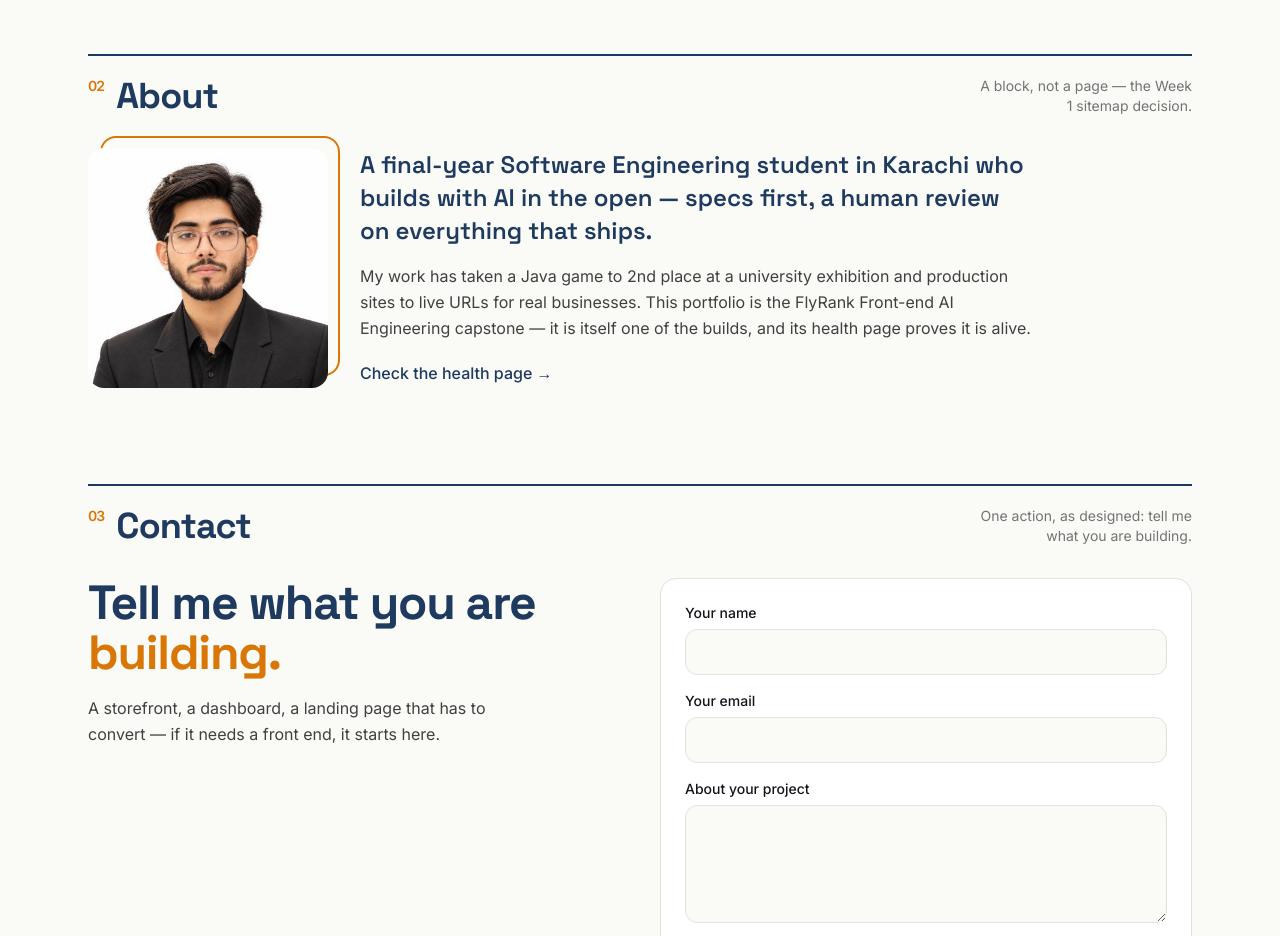
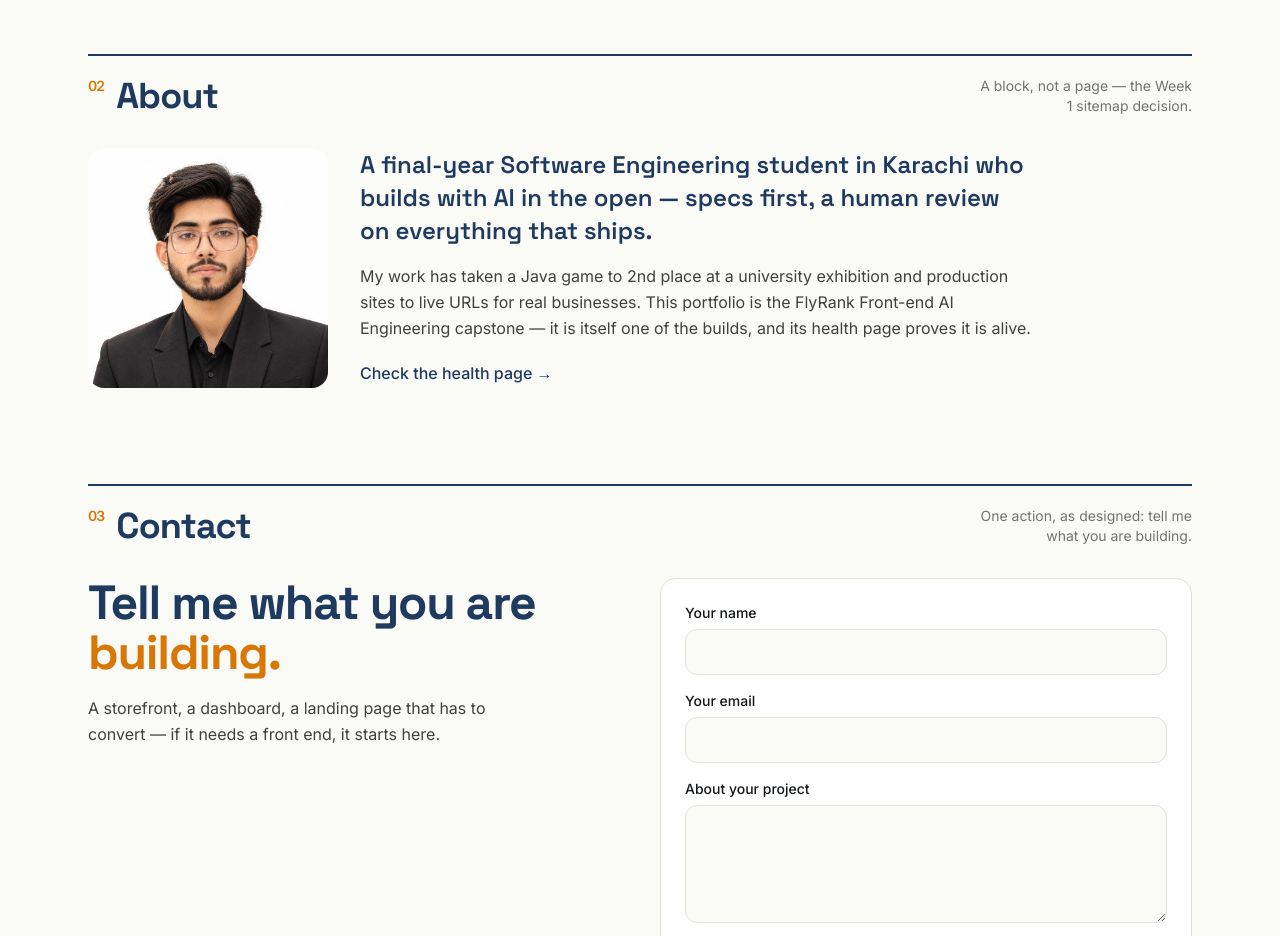
Before and after one commit to axediqbal/flyrank-frontend, a Next.js app: page / in a window 1280 px wide. Shown: the part 1220-2156 px from the top of the page. Built offline with nearby package versions, Linux system fonts and the light colour scheme; no server answers.

Commit message:
fix: remove amber offset frame behind About portrait (Ahmed's call)

```diff
--- a/src/app/page.tsx
+++ b/src/app/page.tsx
@@ -196,10 +196,6 @@ export default function HomePage() {
         <Reveal delay={100}>
           <div className="mt-8 grid items-start gap-8 sm:grid-cols-[auto_1fr]">
             <div className="relative aspect-square w-[min(240px,72vw)] shrink-0">
-              <div
-                className="absolute inset-0 translate-x-3 -translate-y-3 rounded-2xl border-2 border-accent"
-                aria-hidden
-              />
               <div className="absolute inset-0 overflow-hidden rounded-2xl">
                 <Image
                   src="/images/ahmed.jpg"
```
